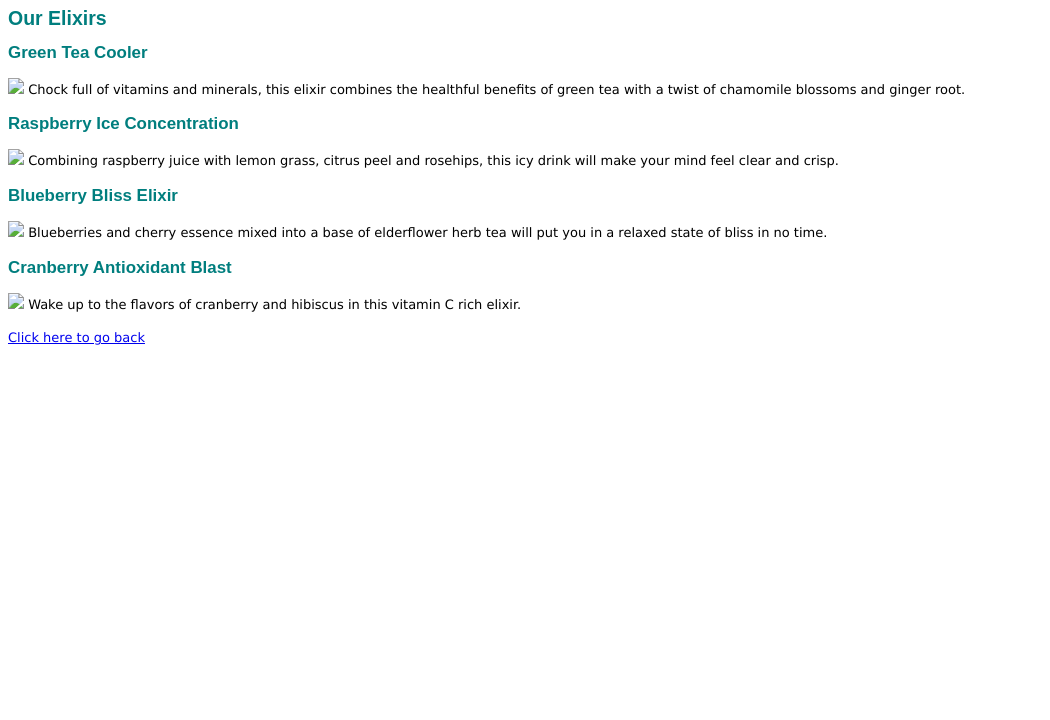
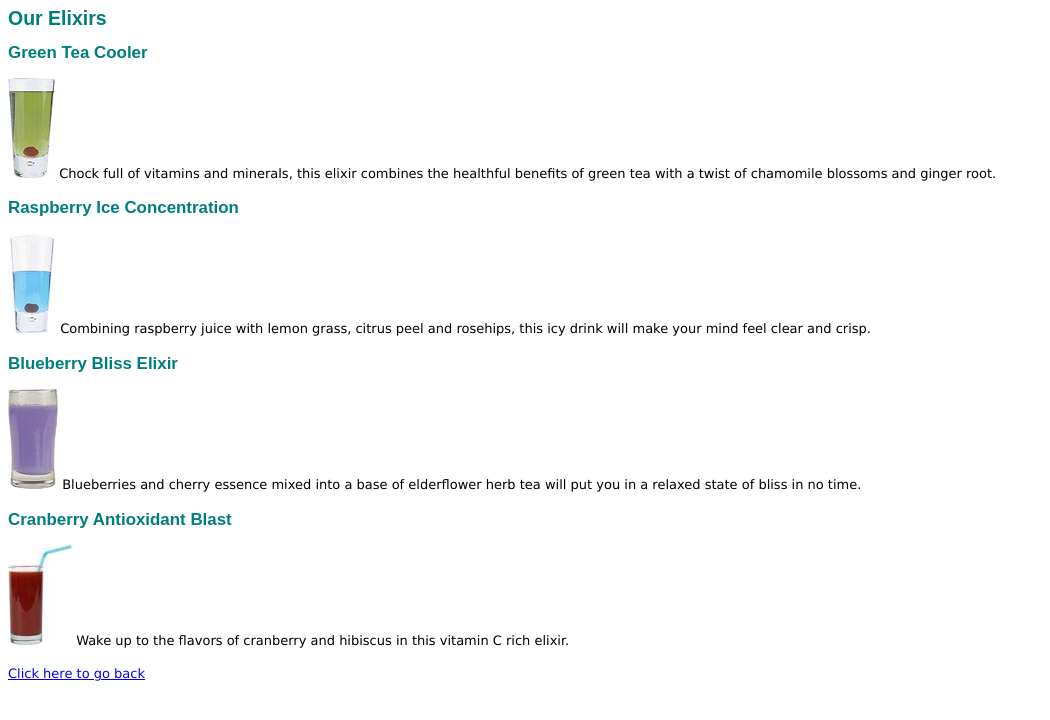
Before and after one commit to Gao-cang/Head-First-HTML, a plain HTML site: page lounge/about/elixir.html in a window 1280 px wide. Shown: the whole page, without its empty margins (0-1050 px from the left). Drawn offline with Linux system fonts and the light colour scheme.

Commit message:
Update elixir.html

```diff
--- a/lounge/about/elixir.html
+++ b/lounge/about/elixir.html
@@ -8,31 +8,31 @@
 
     <h2>Green Tea Cooler</h2>
     <p>
-      <img src="images/green.jpg">
+      <img src="../images/green.jpg">
       Chock full of vitamins and minerals, this elixir
       combines the healthful benefits of green tea with
       a twist of chamomile blossoms and ginger root.
     </p>
     <h2>Raspberry Ice Concentration</h2>
     <p>
-      <img src="images/lightblue.jpg">
+      <img src="../images/lightblue.jpg">
       Combining raspberry juice with lemon grass,
       citrus peel and rosehips, this icy drink
       will make your mind feel clear and crisp.
     </p>
     <h2>Blueberry Bliss Elixir</h2>
     <p>
-      <img src="images/blue.jpg">
+      <img src="../images/blue.jpg">
       Blueberries and cherry essence mixed into a base
       of elderflower herb tea will put you in a relaxed
       state of bliss in no time.
     </p>
     <h2>Cranberry Antioxidant Blast</h2>
     <p>
-      <img src="images/red.jpg">
+      <img src="../images/red.jpg">
       Wake up to the flavors of cranberry and hibiscus
       in this vitamin C rich elixir.
     </p>
-    <a href="lounge.html">Click here to go back</a>
+    <a href="../lounge.html">Click here to go back</a>
   </body>
 </html>
```
